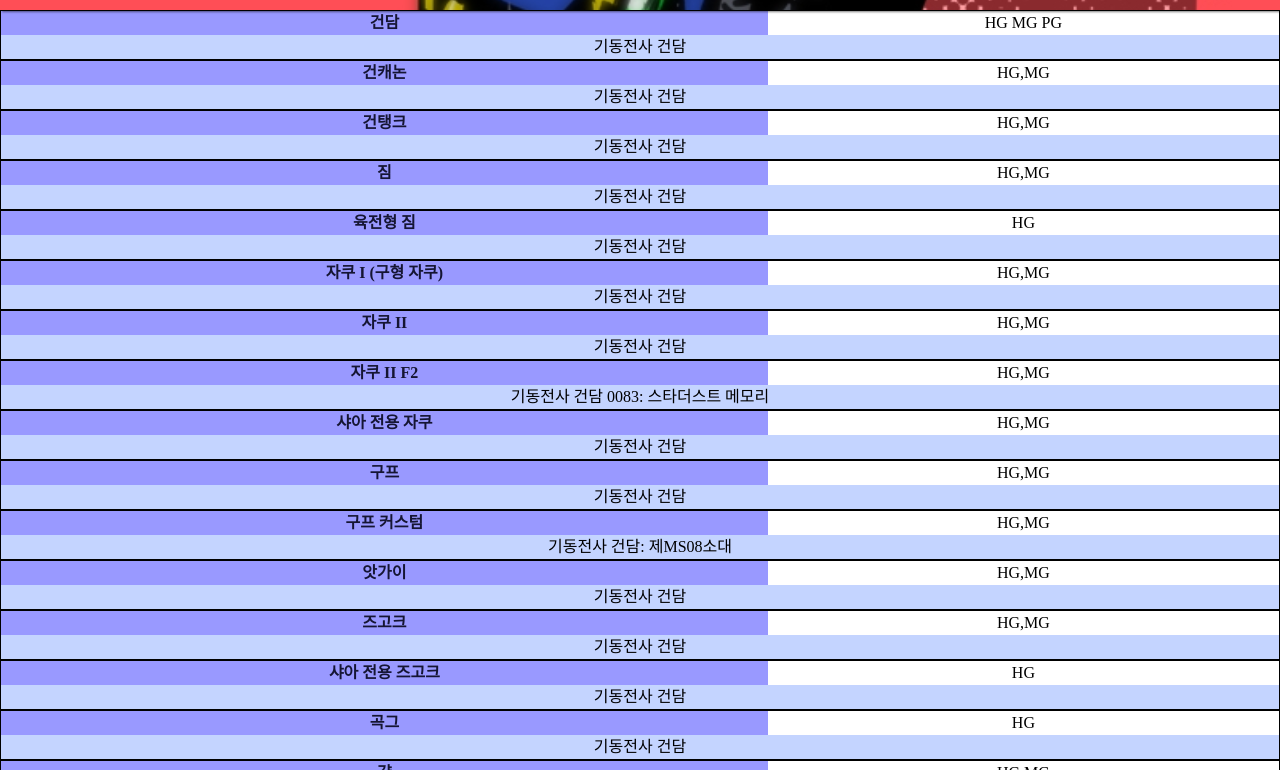
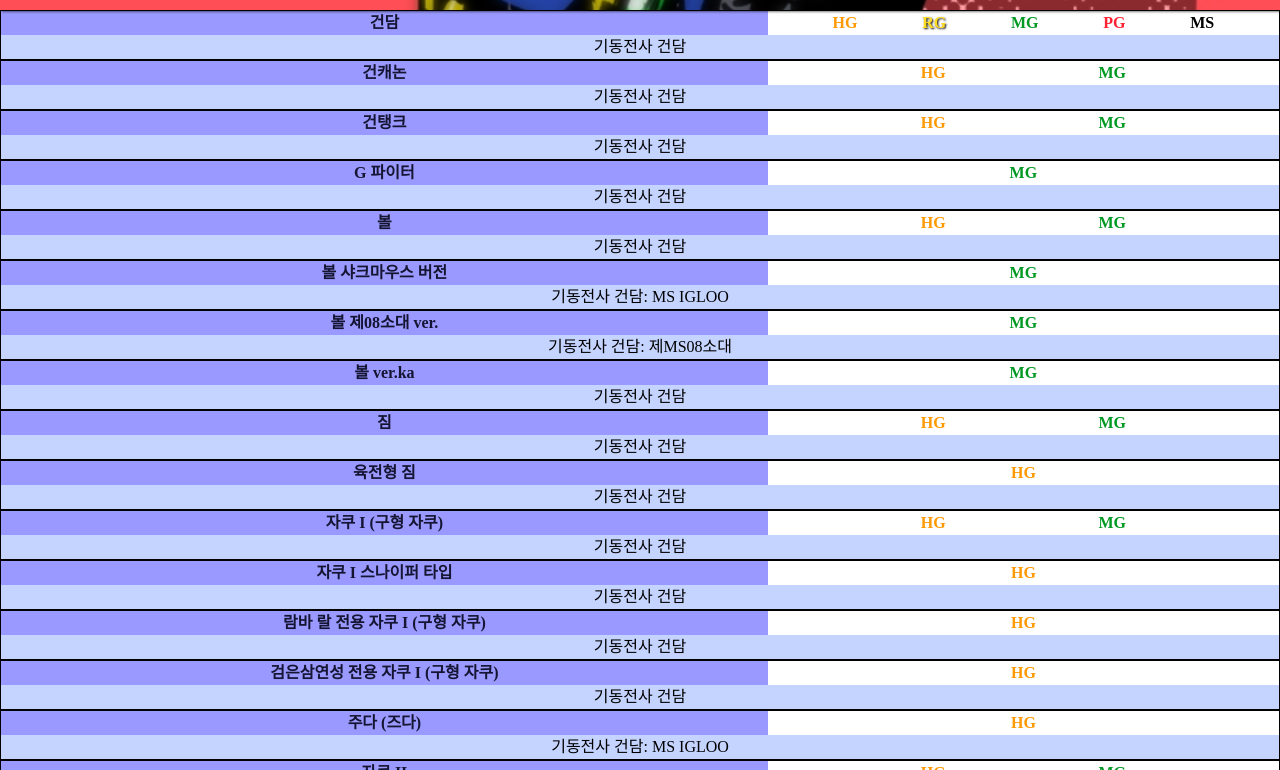
Before and after one commit to mbelDev/GundamList, a plain HTML site: page html/index.html in a window 1280 px wide. Shown: the part 30-800 px from the top of the page. Drawn offline with Linux system fonts and the light colour scheme.

Commit message:
상품추가중

```diff
--- a/js/list.js
+++ b/js/list.js
@@ -15,8 +15,13 @@
     name.innerHTML = element.name;
     name.classList.add("name");
     let grade = document.createElement("span");
-    grade.innerHTML = element.grade;
     grade.classList.add("grade");
+    for (i = 0; i < element.grade.length; i++) {
+      let inner = document.createElement("p");
+      inner.innerHTML = element.grade[i];
+      gradeColor(inner);
+      grade.append(inner);
+    }
     let genre = document.createElement("span");
     genre.innerHTML = element.genre;
     genre.classList.add("genre");
@@ -27,11 +32,32 @@
   });
 }
 
+function gradeColor(target) {
+  target.style.fontWeight = "600";
+  switch (target.innerHTML) {
+    case "HG":
+      target.style.color = "#f90";
+      break;
+    case "RG":
+      target.style.color = "#fd2";
+      target.style.textShadow = " #000 1px 1px 2px";
+      break;
+    case "MG":
+      target.style.color = "#092";
+      break;
+    case "PG":
+      target.style.color = "#F23";
+      break;
+    default:
+      target.style.color = "#000";
+  }
+}
+
 let list = [
   {
     name: "건담",
     genre: "기동전사 건담",
-    grade: ["HG MG PG"],
+    grade: ["HG", "RG", "MG", "PG", "MS"],
   },
   {
     name: "건캐논",
@@ -42,6 +68,31 @@
     name: "건탱크",
     genre: "기동전사 건담",
     grade: ["HG", "MG"],
+  },
+  {
+    name: "G 파이터",
+    genre: "기동전사 건담",
+    grade: ["MG"],
+  },
+  {
+    name: "볼",
+    genre: "기동전사 건담",
+    grade: ["HG", "MG"],
+  },
+  {
+    name: "볼 샤크마우스 버전",
+    genre: "기동전사 건담: MS IGLOO",
+    grade: ["MG"],
+  },
+  {
+    name: "볼 제08소대 ver.",
+    genre: "기동전사 건담: 제MS08소대",
+    grade: ["MG"],
+  },
+  {
+    name: "볼 ver.ka",
+    genre: "기동전사 건담",
+    grade: ["MG"],
   },
   {
     name: "짐",
@@ -59,6 +110,26 @@
     grade: ["HG", "MG"],
   },
   {
+    name: "자쿠 I 스나이퍼 타입",
+    genre: "기동전사 건담",
+    grade: ["HG"],
+  },
+  {
+    name: "람바 랄 전용 자쿠 I (구형 자쿠)",
+    genre: "기동전사 건담",
+    grade: ["HG"],
+  },
+  {
+    name: "검은삼연성 전용 자쿠 I (구형 자쿠)",
+    genre: "기동전사 건담",
+    grade: ["HG"],
+  },
+  {
+    name: "주다 (즈다)",
+    genre: "기동전사 건담: MS IGLOO",
+    grade: ["HG"],
+  },
+  {
     name: "자쿠 II",
     genre: "기동전사 건담",
     grade: ["HG", "MG"],
@@ -69,9 +140,24 @@
     grade: ["HG", "MG"],
   },
   {
-    name: "샤아 전용 자쿠",
+    name: "샤아 전용 자쿠 II",
     genre: "기동전사 건담",
     grade: ["HG", "MG"],
+  },
+  {
+    name: "검은삼연성 전용 자쿠 II",
+    genre: "기동전사 건담",
+    grade: ["HG", "RG", "MG"],
+  },
+  {
+    name: "가르마 자비 전용 자쿠 II",
+    genre: "기동전사 건담",
+    grade: ["HG"],
+  },
+  {
+    name: "신 마츠나가 전용 자쿠 II",
+    genre: "기동전사 건담",
+    grade: ["HG"],
   },
   {
     name: "구프",
@@ -86,7 +172,7 @@
   {
     name: "앗가이",
     genre: "기동전사 건담",
-    grade: ["HG", "MG"],
+    grade: ["SD", "HG", "MG"],
   },
   {
     name: "즈고크",
@@ -101,35 +187,70 @@
   {
     name: "곡그",
     genre: "기동전사 건담",
-    grade: ["HG"],
+    grade: ["SD", "HG"],
+  },
+  {
+    name: "족그",
+    genre: "기동전사 건담",
+    grade: ["SD", "HG"],
   },
   {
     name: "걍",
     genre: "기동전사 건담",
-    grade: ["HG MG"],
+    grade: ["HG", "MG"],
   },
   {
     name: "돔",
     genre: "기동전사 건담",
-    grade: ["HG MG"],
+    grade: ["HG", "MG"],
   },
   {
     name: "겔구그",
     genre: "기동전사 건담",
-    grade: ["HG MG"],
+    grade: ["HG", "MG"],
   },
   {
     name: "샤아 전용 겔구그",
     genre: "기동전사 건담",
-    grade: ["HG MG"],
+    grade: ["HG", "MG"],
   },
   {
     name: "조니 라이덴 전용 겔구그",
     genre: "기동전사 건담",
-    grade: ["HG MG"],
+    grade: ["HG", "MG"],
+  },
+  {
+    name: "지옹",
+    genre: "기동전사 건담",
+    grade: ["HG", "RG", "MG"],
+  },
+  {
+    name: "블루 데스티니 1호기",
+    genre: "기동전사 건담",
+    grade: ["SD", "HG"],
+  },
+  {
+    name: "블루 데스티니 2호기",
+    genre: "기동전사 건담",
+    grade: ["HG"],
+  },
+  {
+    name: "블루 데스티니 3호기",
+    genre: "기동전사 건담",
+    grade: ["SD", "HG"],
   },
   {
     name: "풀 아머 건담",
+    genre: "기동전사 건담",
+    grade: ["MG"],
+  },
+  {
+    name: "건담 트리스탄",
+    genre: "기동전사 건담",
+    grade: ["HG"],
+  },
+  {
+    name: "퍼펙트 건담",
     genre: "기동전사 건담",
     grade: ["MG"],
   },
@@ -139,8 +260,93 @@
     grade: ["MG"],
   },
   {
+    name: "건담 4호기",
+    genre: "기동전사 건담",
+    grade: ["MG"],
+  },
+  {
+    name: "건담 5호기",
+    genre: "기동전사 건담",
+    grade: ["MG"],
+  },
+  {
+    name: "풀 아머 건담 7호기",
+    genre: "기동전사 건담",
+    grade: ["HG"],
+  },
+  {
     name: "하이곡그",
     genre: "기동전사 건담 0080: 주머니속의 전쟁",
+    grade: ["HG"],
+  },
+  {
+    name: "뉴 건담",
+    genre: "기동전사 건담: 역습의 샤아",
+    grade: ["SD", "HG", "RG", "MG"],
+  },
+  {
+    name: "뉴 건담 HWS(헤비 웨폰 시스템)",
+    genre: "기동전사 건담: 역습의 샤아",
+    grade: ["HG"],
+  },
+  {
+    name: "하이뉴 건담",
+    genre: "기동전사 건담: 역습의 샤아",
+    grade: ["RG", "HG", "MG"],
+  },
+  {
+    name: "사자비",
+    genre: "기동전사 건담: 역습의 샤아",
+    grade: ["SD", "HG", "MG"],
+  },
+  {
+    name: "나이팅게일",
+    genre: "기동전사 건담: 역습의 샤아",
+    grade: ["SD", "HG"],
+  },
+  {
+    name: "제간",
+    genre: "기동전사 건담: 역습의 샤아",
+    grade: ["SD", "HG", "MG"],
+  },
+  {
+    name: "리가지 (리 가지)",
+    genre: "기동전사 건담: 역습의 샤아",
+    grade: ["SD", "HG"],
+  },
+  {
+    name: "기라 도가",
+    genre: "기동전사 건담: 역습의 샤아",
+    grade: ["SD", "HG", "MG"],
+  },
+  {
+    name: "레즌 전용 기라 도가",
+    genre: "기동전사 건담: 역습의 샤아",
+    grade: ["SD", "HG"],
+  },
+  {
+    name: "퀘스 전용 야크트 도가",
+    genre: "기동전사 건담: 역습의 샤아",
+    grade: ["SD", "HG"],
+  },
+  {
+    name: "규네이 전용 야크트 도가",
+    genre: "기동전사 건담: 역습의 샤아",
+    grade: ["SD", "HG"],
+  },
+  {
+    name: "크시 (크사이) 건담",
+    genre: "기동전사 건담: 섬광의 하사웨이",
+    grade: ["SD", "HG"],
+  },
+  {
+    name: "페넬로페",
+    genre: "기동전사 건담: 섬광의 하사웨이",
+    grade: ["HG"],
+  },
+  {
+    name: "멧사 타입-F01",
+    genre: "기동전사 건담: 섬광의 하사웨이",
     grade: ["HG"],
   },
   {
--- a/scss/main.scss
+++ b/scss/main.scss
@@ -112,6 +112,14 @@
           display: flex;
           flex-wrap: wrap;
           height: 0;
+          li {
+            border: transparent;
+            background-color: white;
+            p {
+              width: auto;
+              margin: 0px 10px;
+            }
+          }
         }
       }
     }
@@ -142,6 +150,8 @@
     background: #99f;
   }
   .grade {
+    display: flex;
+    justify-content: space-evenly;
     width: 40%;
     padding: auto;
     background: #fff;
```
Also changed, not shown: js/main.js (+7 -0 lines), css/main.css, css/main.min.css.
